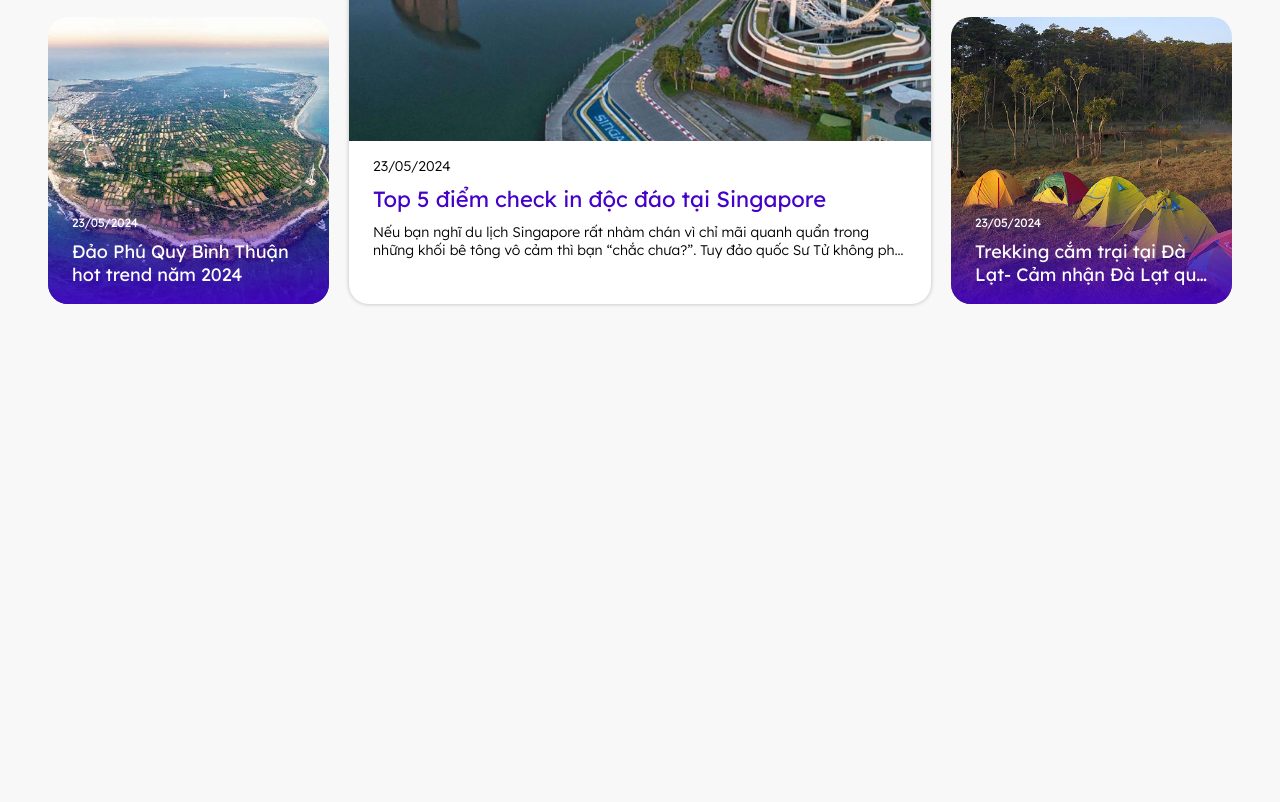
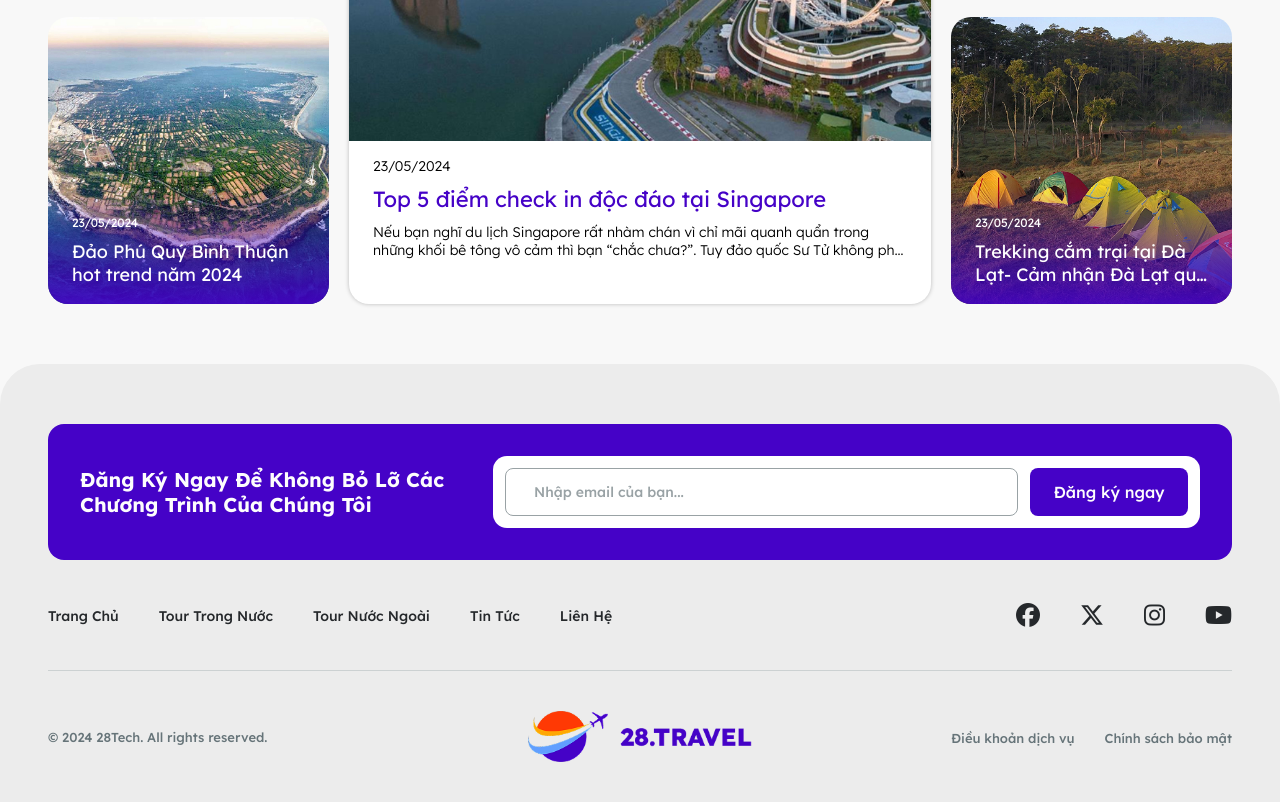
Before and after one commit to hoangkienlc02/project-1-fe-2025, a plain HTML site: page index.html in a window 1280 px wide. Shown: the part 4885-5687 px from the top of the page. Before the commit the page ends 5249 px from the top, so only its background shows below. Drawn offline with Linux system fonts and the light colour scheme.

Commit message:
Update 5

```diff
--- a/assets/css/style.css
+++ b/assets/css/style.css
@@ -1144,3 +1144,154 @@ img{
     }
 }
 /* Blog-item */
+
+
+/* Footer */
+
+.footer{
+    background-color: #ECECEC;
+    border-radius: 40px 40px 0 0;
+    padding: 60px 0 40px 0;
+}
+
+.footer .inner-top{
+    border-radius: 16px;
+    background-color: var(--color-primary);
+    padding: 32px;
+    display: flex;
+    align-items: center;
+    gap: 24px;
+    margin-bottom: 40px;
+}
+
+.footer .inner-top .inner-title{
+    width: 389px;
+    margin: 0;
+    font-size: 20px;
+    font-weight: 700;
+    color: #FDFDFD;
+    text-transform: capitalize;
+}
+
+.footer .inner-top .inner-form{
+    flex: 1;
+    background-color: #FFFFFF;
+    border-radius: 14px;
+    padding: 12px;
+    display: flex;
+    gap: 12px;
+}
+
+.footer .inner-top .inner-form input{
+    flex: 1;
+    outline: 0;
+    border: 1px solid #99A2A5;
+    padding: 0 28px;
+    border-radius: 8px;
+}
+
+.footer .inner-top .inner-form input::placeholder{
+    font-size: 14px;
+    font-weight: 500;
+    color: #99A2A5;
+}
+
+.footer .inner-top .inner-form button{
+    background-color: var(--color-primary);
+    color: #FDFDFD;
+    padding: 12px 23.5px;
+    border: none;
+    border-radius: 8px;
+    font-size: 16px;
+    font-weight: 500;
+    cursor: pointer;
+    height: 48px;
+}
+
+.footer .inner-middle {
+    display: flex;
+    align-items: center;
+    justify-content: space-between;
+    gap: 20px;
+    padding-bottom: 40px;
+    border-bottom: 1px solid #CCD1D2;
+    margin-bottom: 40px;
+}
+
+.footer .inner-middle .inner-links ul {
+    margin: 0;
+    padding: 0;
+    list-style: none;
+    display: inline-flex;
+    flex-wrap: wrap;
+    justify-content: center;
+    gap: 10px 40px;
+}
+
+.footer .inner-middle .inner-links ul li a {
+    font-weight: 500;
+    font-size: 14px;
+    color: #25282B;
+  }
+
+.footer .inner-middle .inner-links ul li a:hover {
+    color: var(--color-primary);
+}
+
+.footer .inner-middle .inner-socials ul {
+    margin: 0;
+    padding: 0;
+    list-style: none;
+    display: inline-flex;
+    gap: 10px 40px;
+}
+
+.footer .inner-middle .inner-socials ul li a {
+    font-size: 24px;
+    color: #25282B;
+}
+
+.footer .inner-middle .inner-socials ul li a:hover {
+    color: var(--color-primary);
+}
+
+.footer .inner-bottom {
+    display: flex;
+    align-items: center;
+}
+
+.footer .inner-bottom .inner-logo {
+    width: 224px;
+}
+
+.footer .inner-bottom .inner-logo img{
+    width: 100%;
+    height: auto;
+}
+
+.footer .inner-bottom .inner-copyright,
+.footer .inner-bottom .inner-bottom-links {
+    width: calc(50% - 112px);
+}
+
+.footer .inner-bottom .inner-copyright{
+    font-size: 13px;
+    font-weight: 500;
+    color: #667479;
+}
+
+.footer .inner-bottom .inner-bottom-links ul{
+    display: flex;
+    list-style: none;
+    padding: 0;
+    margin: 0;
+    justify-content: flex-end;
+    gap: 10px 30px;
+}
+
+.footer .inner-bottom .inner-bottom-links ul li a{
+    font-size: 13px;
+    font-weight: 500;
+    color: #667479;
+}
+/* End-Footer */
--- a/index.html
+++ b/index.html
@@ -1159,7 +1159,10 @@
                                 Top 5 điểm check in độc đáo tại Singapore
                             </h3>
                             <div class="inner-desc">
-                                Nếu bạn nghĩ du lịch Singapore rất nhàm chán vì chỉ mãi quanh quẩn trong những khối bê tông vô cảm thì bạn “chắc chưa?”. Tuy đảo quốc Sư Tử không phải là một quốc gia rộng lớn nhưng các địa điểm du lịch tại Singapore chưa từng đánh mất sức hút đối với cộng đồng xê dịch quốc tế.
+                                Nếu bạn nghĩ du lịch Singapore rất nhàm chán vì chỉ mãi quanh quẩn trong những khối bê
+                                tông vô cảm thì bạn “chắc chưa?”. Tuy đảo quốc Sư Tử không phải là một quốc gia rộng lớn
+                                nhưng các địa điểm du lịch tại Singapore chưa từng đánh mất sức hút đối với cộng đồng xê
+                                dịch quốc tế.
                             </div>
                         </div>
                     </a>
@@ -1214,6 +1217,66 @@
     </div>
     <!-- Section 7-->
 
+    <!-- Footer -->
+    <footer class="footer">
+        <div class="container">
+            <div class="inner-top">
+                <h2 class="inner-title">Đăng ký ngay để không bỏ lỡ các chương trình của chúng tôi</h2>
+                <form action="" class="inner-form">
+                    <input type="text" placeholder="Nhập email của bạn...">
+                    <button>Đăng ký ngay</button>
+                </form>
+            </div>
+            <div class="inner-middle">
+                <nav class="inner-links">
+                    <ul>
+                        <li><a href="#">Trang Chủ</a></li>
+                        <li><a href="#">Tour Trong Nước</a></li>
+                        <li><a href="#">Tour Nước Ngoài</a></li>
+                        <li><a href="#">Tin Tức</a></li>
+                        <li><a href="#">Liên Hệ</a></li>
+                    </ul>
+                </nav>
+                <nav class="inner-socials">
+                    <ul>
+                        <li>
+                            <a href="#" target="_blank">
+                                <i class="fa-brands fa-facebook"></i>
+                            </a>
+                        </li>
+                        <li>
+                            <a href="#" target="_blank">
+                                <i class="fa-brands fa-x-twitter"></i>
+                            </a>
+                        </li>
+                        <li>
+                            <a href="#" target="_blank">
+                                <i class="fa-brands fa-instagram"></i>
+                            </a>
+                        </li>
+                        <li>
+                            <a href="#" target="_blank">
+                                <i class="fa-brands fa-youtube"></i>
+                            </a>
+                        </li>
+                    </ul>
+                </nav>
+            </div>
+            <div class="inner-bottom">
+                <div class="inner-copyright">© 2024 28Tech. All rights reserved.</div>
+                <div class="inner-logo">
+                    <a href="index.html"><img src="assets/images/Logo.png" alt=""></a>
+                </div>
+                <nav class="inner-bottom-links">
+                    <ul>
+                        <li><a href="#">Điều khoản dịch vụ</a></li>
+                        <li><a href="#">Chính sách bảo mật</a></li>
+                    </ul>
+                </nav>
+            </div>
+        </div>
+    </footer>
+    <!-- Footer -->
 
 
 </body>
```
